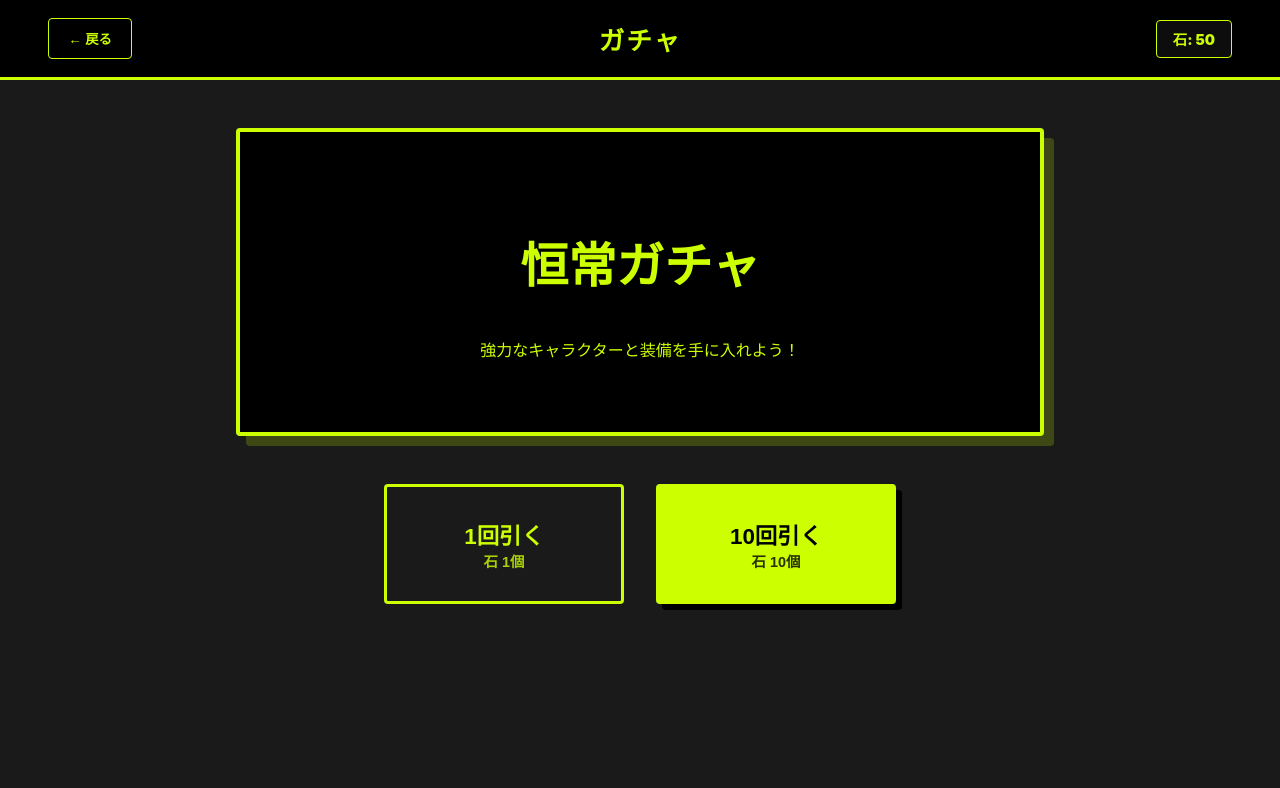
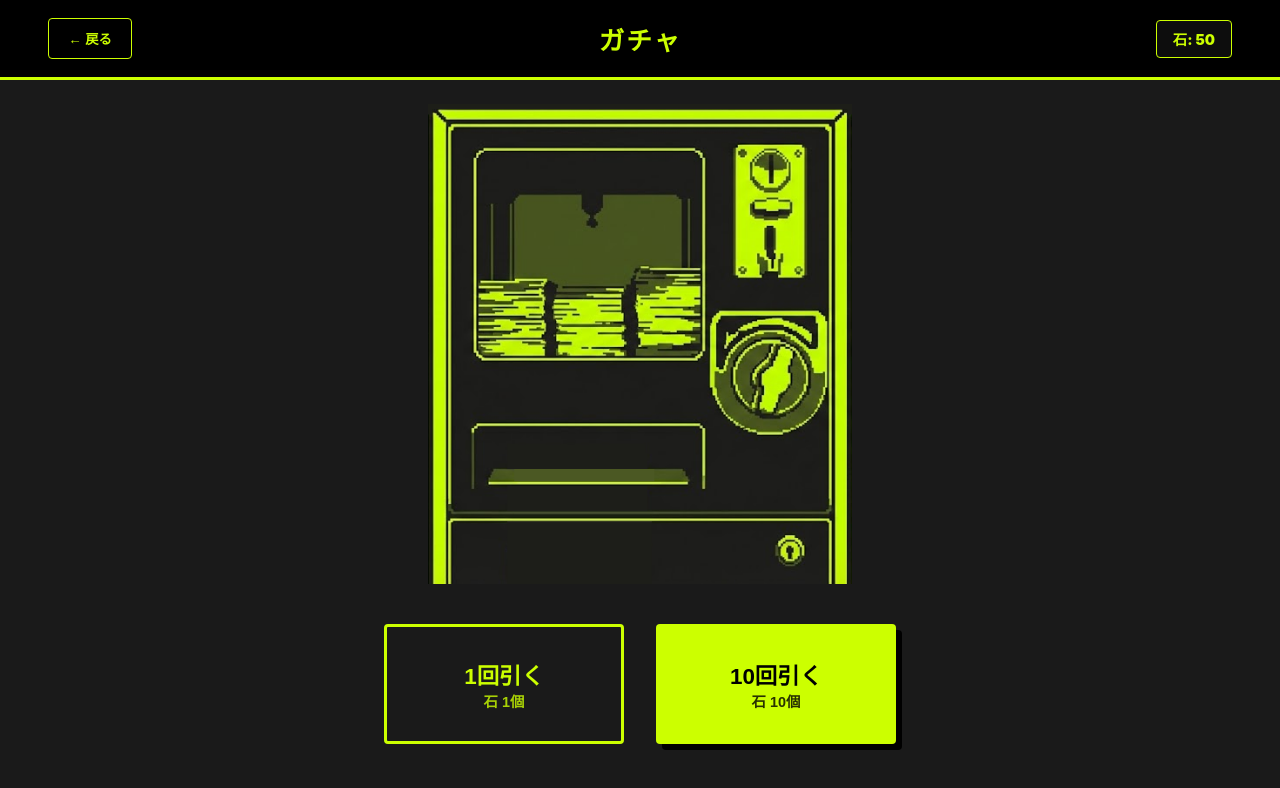
Before and after one commit to shii-park/friends_frontend, a React (Vite) app: page /gacha in a window 1280 px wide. Shown: the top 788 px of the page. Built offline with nearby package versions, Linux system fonts and the light colour scheme.

Commit message:
Update: ガチャバナーを画像化し、レイアウトを最適化(60vh)

```diff
--- a/src/App.css
+++ b/src/App.css
@@ -1132,31 +1132,40 @@ body {
 
 .gacha-content {
   flex: 1;
-  padding: 3rem;
+  padding: 1.5rem 3rem; /* 上下のパディングを減らす */
   display: flex;
   flex-direction: column;
   align-items: center;
-  gap: 3rem;
+  gap: 1.5rem; /* 要素間の隙間を半分にする */
+  overflow: hidden; /* コンテンツがはみ出さないように */
 }
 
 .gacha-banner {
   width: 100%;
   max-width: 800px;
-  height: 300px;
-  background: #000;
-  border: 4px solid var(--primary);
-  border-radius: 4px;
+  height: 60vh; /* 画面の高さの60%に拡大 */
   display: flex;
   align-items: center;
   justify-content: center;
   color: var(--primary);
-  box-shadow: 10px 10px 0px rgba(204, 255, 0, 0.2);
 }
 
 .gacha-banner h2 {
   font-size: 3rem;
   font-weight: 900;
   text-transform: uppercase;
+}
+
+.gacha-banner-image {
+  width: 100%;
+  height: 100%;
+  object-fit: contain; /* 画像全体を表示 */
+  border-radius: 4px;
+}
+
+.gacha-actions {
+  margin-top: auto; /* ボタンを一番下に押し出す */
+  padding-bottom: 2rem;
 }
 
 .gacha-button-container {
--- a/src/pages/Gacha.tsx
+++ b/src/pages/Gacha.tsx
@@ -1,6 +1,7 @@
 import React from 'react';
 import { useNavigate } from 'react-router-dom';
 import { useUser } from '../hooks/useUser';
+import gachaImage from '../assets/ガチャ.png';
 
 const Gacha: React.FC = () => {
   const navigate = useNavigate();
@@ -41,10 +42,7 @@ const Gacha: React.FC = () => {
 
       <main className="gacha-content">
         <div className="gacha-banner">
-          <div className="banner-content">
-            <h2>恒常ガチャ</h2>
-            <p>強力なキャラクターと装備を手に入れよう！</p>
-          </div>
+          <img src={gachaImage} alt="ガチャバナー" className="gacha-banner-image" />
         </div>
 
         <div className="gacha-actions">
```
Also changed, not shown: src/assets/ガチャ.png (added), 1 other file (tests, documents, lock files or other folders).
